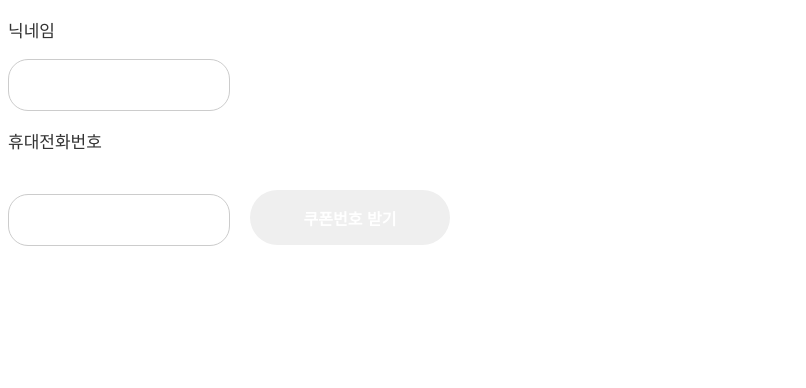
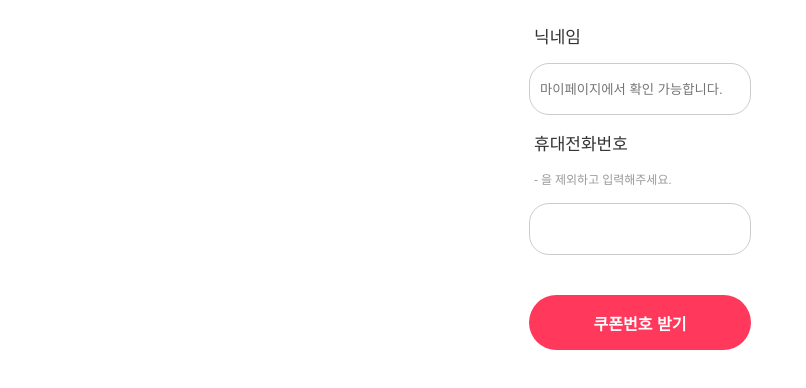
Before and after one commit to lieblichoi/nextjs-intro, a Next.js app: page /input in a window 1280 px wide. Shown: the top 388 px of the page, without its empty margins (0-806 px from the left). Built offline with nearby package versions, Linux system fonts and the light colour scheme.

Commit message:
Feat(UI): Complete UI

```diff
--- a/pages/input.js
+++ b/pages/input.js
@@ -1,50 +1,104 @@
-import styles from './input.module.css'
+import styles from './input.module.css';
 import axios from 'axios';
 import { useState } from 'react/cjs/react.development';
 
 export default function Input() {
-
   const [name, setName] = useState('');
   const [phone, setPhone] = useState('');
   const [code, setCode] = useState([]);
+  const [show, setShow] = useState(false);
 
   const register = () => {
-    axios.post('https://common.webudding.net/v1/event/coupon/list', {
-      nickname: name,
-      phone: phone,
-    }).then((res)=>{
-      const resultCode = res.data.resultCode
-      console.log(res.data)
-      if(resultCode === 1){
-        setCode(res.data.data)
-      }
-      if(resultCode === -1) {
-        window.alert('잘못된 요청입니다! 입력하신 정보를 확인 후 다시 시도해주세요!')
-      }
-      if(resultCode === -99) {
-        window.alert('닉네임 또는 휴대전화번호가 일치하지 않습니다! 입력하신 정보를 확인 후 다시 시도해주세요!')
-      }
-    })
-  }
+    axios
+      .post('https://common.webudding.net/v1/event/coupon/list', {
+        nickname: name,
+        phone: phone,
+      })
+      .then((res) => {
+        const resultCode = res.data.resultCode;
+        console.log(res.data);
+        if (resultCode === 1) {
+          setCode(res.data.data);
+          setShow(true)
+        }
+        if (resultCode === -1) {
+          window.alert(
+            '잘못된 요청입니다! 입력하신 정보를 확인 후 다시 시도해주세요!',
+          );
+        }
+        if (resultCode === -99) {
+          window.alert(
+            '닉네임 또는 휴대전화번호가 일치하지 않습니다! 입력하신 정보를 확인 후 다시 시도해주세요!',
+          );
+        }
+      });
+  };
 
   const handleName = (e) => {
-    setName(e.target.value)
-  }
+    setName(e.target.value);
+  };
 
   const handlePhone = (e) => {
-    setPhone(e.target.value)
-  }
+    setPhone(e.target.value);
+  };
 
   return (
-    <div>
-      <p className={styles.title}>닉네임</p>
-      <input className={styles.input} onChange={handleName}/>
-      <p className={styles.title}>휴대전화번호</p>
-      <input className={styles.input} onChange={handlePhone}/>
-      <button className={styles.btn} onClick={register}>쿠폰번호 받기</button>
-      <h2>{code[0]}</h2>
-      <h2>{code[1]}</h2>
-      <h2>{code[2]}</h2>
+    <div className={styles.center}>
+      {show === false &&
+      <>
+      <article>
+        <p className={styles.title}>닉네임</p>
+        <input
+          className={styles.input}
+          onChange={handleName}
+          placeholder="마이페이지에서 확인 가능합니다."
+        />
+      </article>
+      <article>
+        <p className={styles.title}>휴대전화번호</p>
+        <p className={styles.phonedesc}> - 을 제외하고 입력해주세요.</p>
+        <input className={styles.input} onChange={handlePhone} />
+      </article>
+      <button className={styles.btn} onClick={register}>
+        쿠폰번호 받기
+      </button>
+      </>
+      }
+
+     {show &&
+      <>
+      <h4>
+        {name} 버디님을 위한 할인 쿠폰이 발급되었어요!
+      </h4>
+      <section className={styles.sec}>
+        <article className={styles.coupon}>
+          <h2 className={styles.code}>{code[0]}</h2>
+          <p className={styles.desc}>회원 구매 시 사용 가능 / 2022.04.30까지</p>
+        </article>
+        <article className={styles.price}>
+          <h2 className={styles.won}>10,000₩</h2>
+        </article>
+      </section>
+      <section className={styles.sec}>
+        <article className={styles.coupon}>
+          <h2 className={styles.code}>{code[1]}</h2>
+          <p className={styles.desc}>회원 구매 시 사용 가능 / 2022.04.30까지</p>
+        </article>
+        <article className={styles.price}>
+          <h2 className={styles.won}>10,000₩</h2>
+        </article>
+      </section>
+      <section className={styles.sec}>
+        <article className={styles.coupon}>
+          <h2 className={styles.code}>{code[2]}</h2>
+          <p className={styles.desc}>회원 구매 시 사용 가능 / 2022.04.30까지</p>
+        </article>
+        <article className={styles.price}>
+          <h2 className={styles.won}>10,000₩</h2>
+        </article>
+      </section>
+      </>
+     }
     </div>
   );
 }
--- a/pages/input.module.css
+++ b/pages/input.module.css
@@ -1,3 +1,10 @@
+.center {
+    display: flex;
+    justify-content: center;
+    align-items: center;
+    align-content: center;
+    flex-direction: column;
+}
 .input {
     width: 200px;
     height: 50px;
@@ -13,44 +20,42 @@
     -o-transition: all .5s ease-out;
     transition: all .5s ease-out
 }
-/* .input:focus ~ .border {
-} */
 .btn {
-    /* display: block;
+    /*
     width: 222px;
     height: 50px;
     line-height: 50px;
     border-radius: 20px;
     border: none;
-    background-color: rgb(255, 56, 92);
-    margin: 30px 0;
+
+
     color: #fff;
     font-size: 15px;
     text-align:center;
     transition: all 0.9s, color 0.3;
     cursor: pointer; */
-    width: 200px;
+    display: block;
+    background-color: rgb(255, 56, 92);
+    width: 222px;
     font-size: 16px;
     font-weight: 600;
+    margin: 40px 0;
     color: #fff;
     cursor: pointer;
-    margin: 20px;
     height: 55px;
     text-align:center;
     border: none;
     background-size: 300% 100%;
 
     border-radius: 50px;
-    moz-transition: all .4s ease-in-out;
     -o-transition: all .4s ease-in-out;
     -webkit-transition: all .4s ease-in-out;
     transition: all .4s ease-in-out;
 }
 .btn:hover {
-    /* box-shadow: 0 80px 0 0 rgba(0,0,2,0.1) inset,
-                0 -80px 0 0 rgba(0,0,2,0.1) inset; */
+    box-shadow: 0 80px 0 0 rgba(0,0,2,0.1) inset,
+                0 -80px 0 0 rgba(0,0,2,0.1) inset;
     background-position: 100% 0;
-    moz-transition: all .4s ease-in-out;
     -o-transition: all .4s ease-in-out;
     -webkit-transition: all .4s ease-in-out;
     transition: all .4s ease-in-out;
@@ -64,6 +69,53 @@
 }
 
 .title {
+    margin: 15px 5px;
+    font-weight: 500;
     font-size: 17px;
     color: #333333
 }
+.coupon {
+    display: flex;
+    justify-content: center;
+    align-items: center;
+    align-content: center;
+    flex-direction: column;
+    width: 200px;
+    height: 70px;
+    border: 0.5px solid #9D9898;
+    border-radius: 10px;
+}
+.price {
+    display: flex;
+    justify-content: center;
+    align-items: center;
+    align-content: center;
+    flex-direction: column;
+    width: 130px;
+    height: 70px;
+    background-color: #ff385c;
+    color: #fff;
+    font-size: 15px;
+    font-weight: 700;
+    border: none;
+    border-radius: 10px;
+}
+.desc {
+    font-size: 9px;
+    color: #999999;
+    margin-bottom: 17px;
+}
+.phonedesc {
+    margin: 0 0 15px 5px;
+    font-size: 12px;
+    color: #999999;
+}
+.code {
+    font-size: 22px;
+    font-weight: 700;
+    margin-bottom: -7px;
+}
+.sec {
+    display: flex;
+    margin: 10px 0;
+}
```
